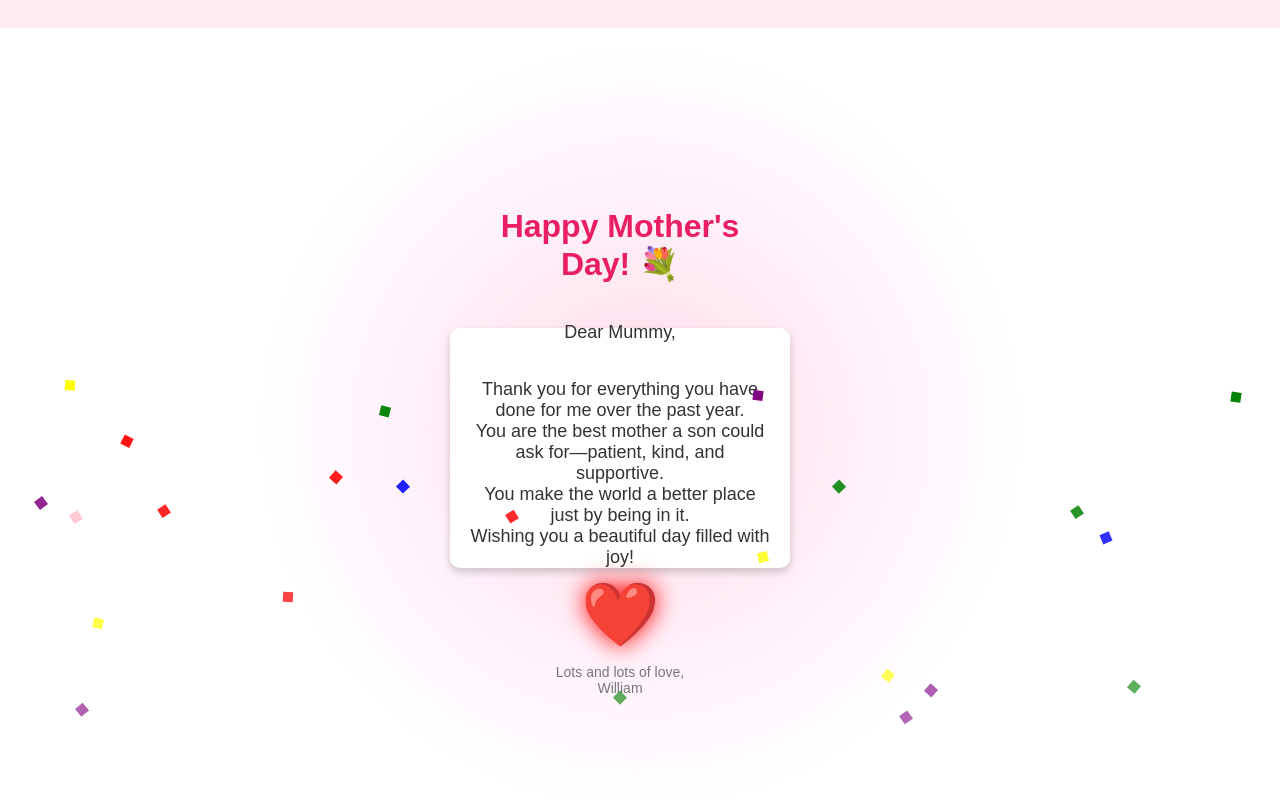
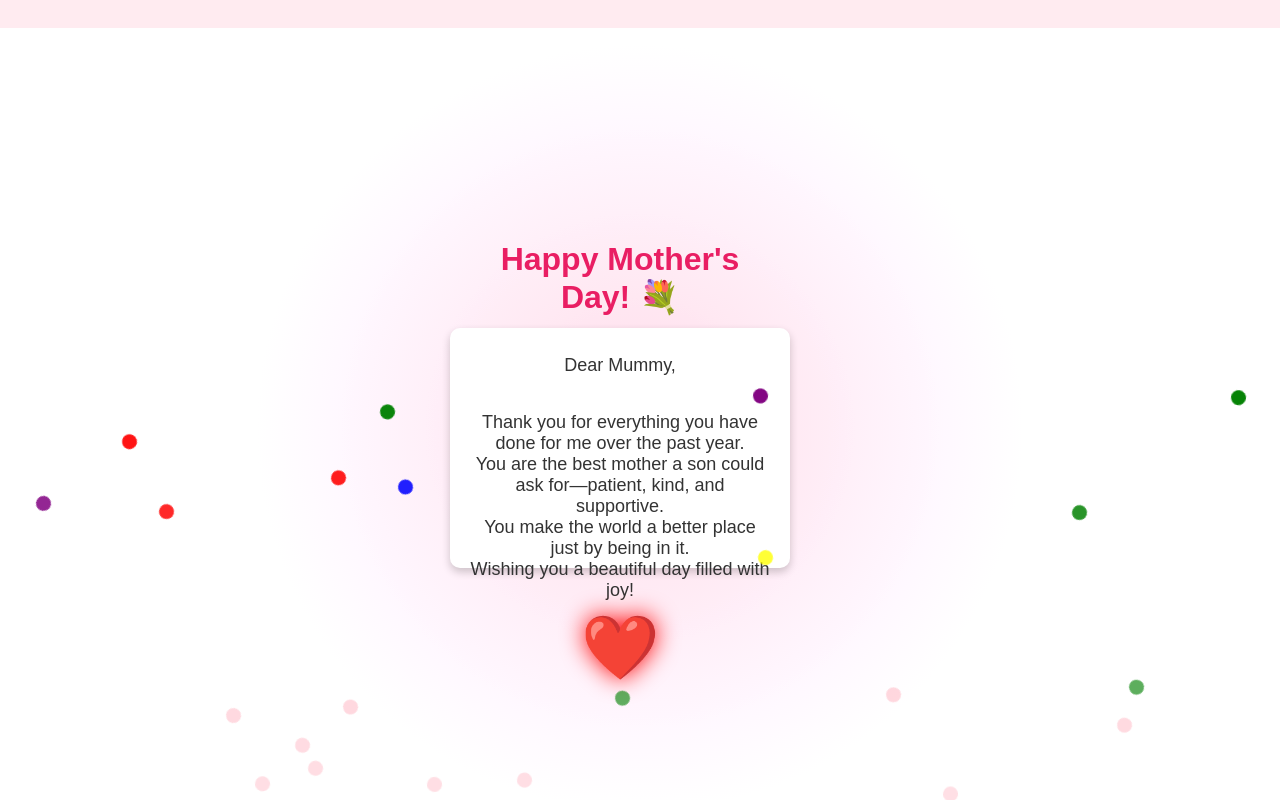
Before and after one commit to KingNightCrawlerX/MothersDayCard, a plain HTML site: page index.html in a window 1280 px wide. Both pictures are taken after a click on the element 640 px from the left and 428 px from the top of the page. Shown: the top 800 px of the page. Drawn offline with Linux system fonts and the light colour scheme.

Commit message:
Update index.html

```diff
--- a/index.html
+++ b/index.html
@@ -17,7 +17,7 @@
             overflow: hidden;
         }
 
-        /* Background Animation */
+        /* Animated Background */
         body::before {
             content: "";
             position: absolute;
@@ -37,7 +37,6 @@
             perspective: 1000px;
         }
 
-        /* Card */
         .card {
             width: 300px;
             height: 200px;
@@ -91,7 +90,7 @@
             text-align: center;
         }
 
-        /* Glowing Heart */
+        /* Glowing, Beating Heart */
         .heart {
             font-size: 50px;
             color: #e91e63;
@@ -110,13 +109,14 @@
             100% { transform: scale(1); }
         }
 
-        /* Confetti */
-        .confetti {
+        /* Falling Flower Petals */
+        .petal {
             position: absolute;
-            width: 10px;
-            height: 10px;
-            background: red;
-            opacity: 0;
+            width: 15px;
+            height: 15px;
+            background: pink;
+            border-radius: 50%;
+            opacity: 0.8;
             animation: fall linear infinite;
         }
 
@@ -124,16 +124,14 @@
             0% { transform: translateY(-50px) rotate(0); opacity: 1; }
             100% { transform: translateY(100vh) rotate(360deg); opacity: 0; }
         }
-
-        /* Footer */
-        .footer {
-            font-size: 14px;
-            color: #777;
-            margin-top: 20px;
-        }
     </style>
 </head>
 <body>
+
+    <!-- Background Music -->
+    <audio id="music" loop>
+        <source src="https://www.bensound.com/bensound-music/bensound-sweet.mp3" type="audio/mpeg">
+    </audio>
 
     <!-- Card Container -->
     <div class="card-container" onclick="openCard()">
@@ -153,22 +151,23 @@
                     Wishing you a beautiful day filled with joy!
                 </p>
                 <div class="heart">❤️</div>
-                <p class="footer">Lots and lots of love,<br>William</p>
             </div>
         </div>
     </div>
 
-    <!-- Confetti -->
+    <!-- Confetti & Petals -->
     <script>
         function openCard() {
             document.querySelector(".card-container").classList.add("open");
+            document.getElementById("music").play();
             createConfetti();
+            createPetals();
         }
 
         function createConfetti() {
-            for (let i = 0; i < 100; i++) {
+            for (let i = 0; i < 50; i++) {
                 let confetti = document.createElement("div");
-                confetti.className = "confetti";
+                confetti.className = "petal";
                 confetti.style.left = Math.random() * 100 + "vw";
                 confetti.style.animationDuration = Math.random() * 3 + 2 + "s";
                 confetti.style.background = ["red", "blue", "yellow", "green", "pink", "purple"][Math.floor(Math.random() * 6)];
@@ -176,6 +175,17 @@
                 setTimeout(() => confetti.remove(), 5000);
             }
         }
+
+        function createPetals() {
+            for (let i = 0; i < 20; i++) {
+                let petal = document.createElement("div");
+                petal.className = "petal";
+                petal.style.left = Math.random() * 100 + "vw";
+                petal.style.animationDuration = Math.random() * 5 + 3 + "s";
+                document.body.appendChild(petal);
+                setTimeout(() => petal.remove(), 7000);
+            }
+        }
     </script>
 
 </body>
```
